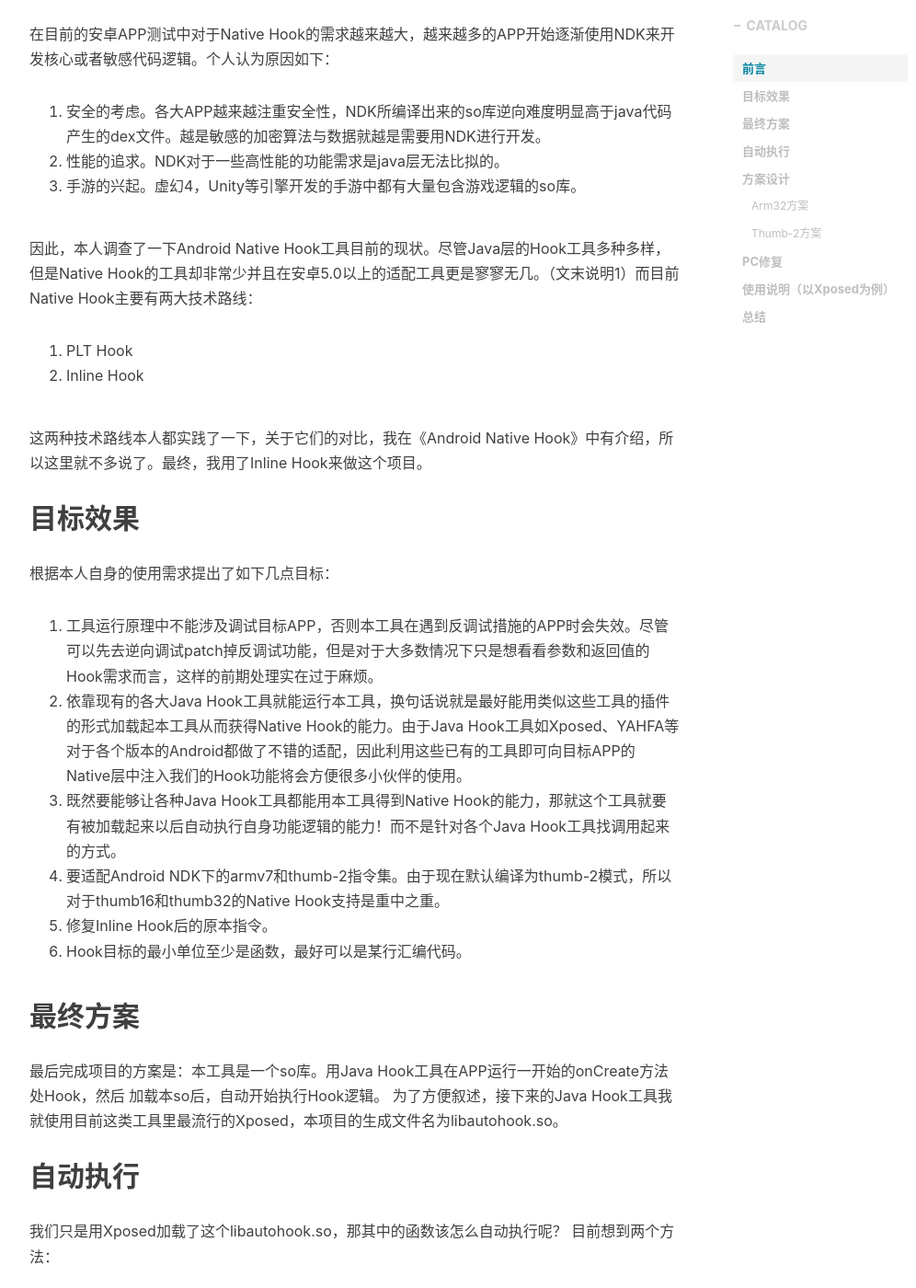
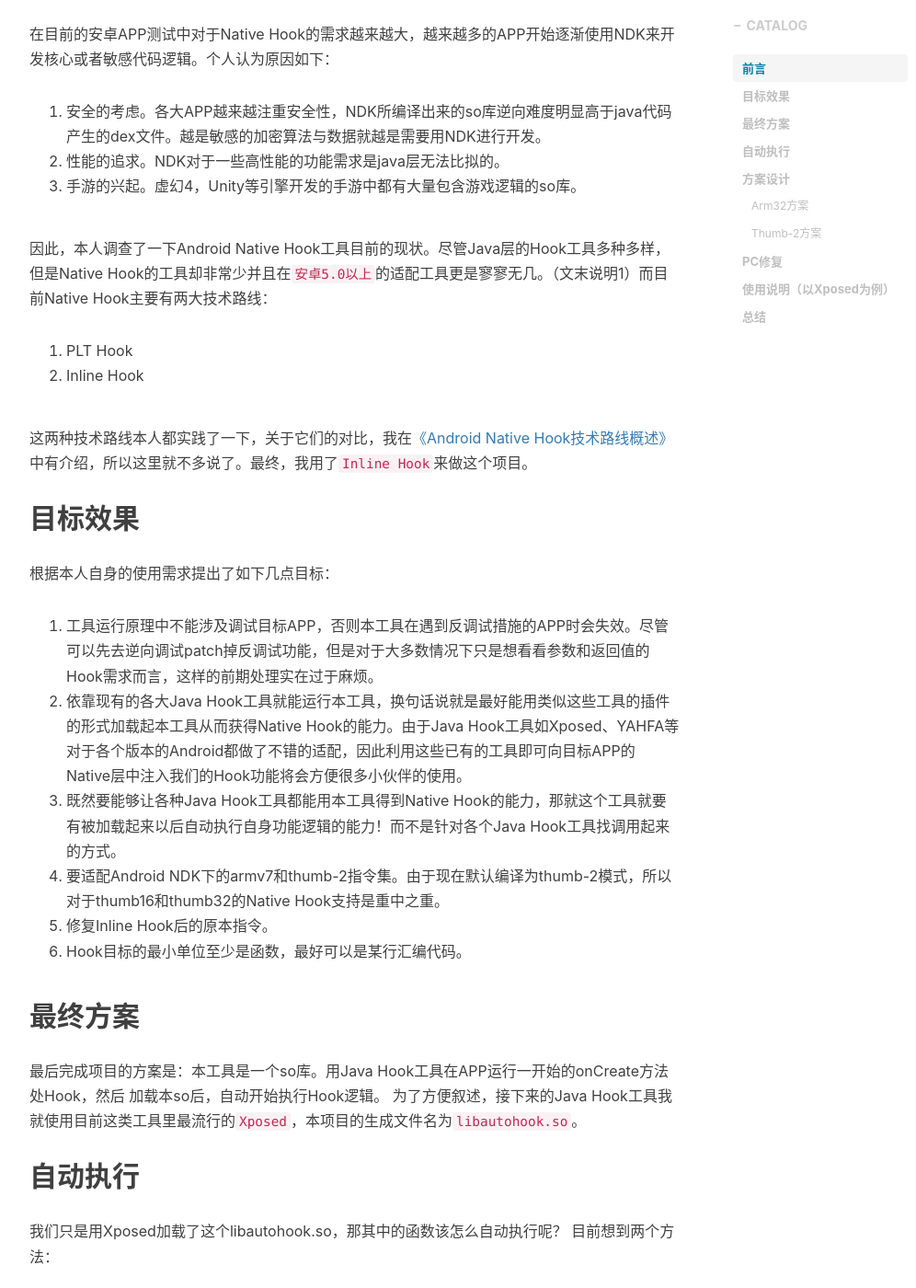
Before and after one commit to GToad/GToad.github.io, a Jekyll site: the page built from _posts/2018-07-06-Android-Native-Hook-Practice.markdown, in a window 1280 px wide and 1400 px high, scrolled down 724 px. Shown: the whole window at 92% size, without its empty margins (233-1229 px from the left). Built offline with Jekyll 4.4.1, drawn with Linux system fonts in a browser that asks for light colours; nearby versions of some CDN libraries; comment, search, counter and statistics services are not loaded; some of the changed text lies outside the part shown.

Commit message:
change article:android native hook.markdown

```diff
--- a/_posts/2018-07-06-Auto-Native-Hook.markdown
+++ b/_posts/2018-07-06-Android-Native-Hook-Practice.markdown
@@ -24,11 +24,11 @@ tags:
 2. 性能的追求。NDK对于一些高性能的功能需求是java层无法比拟的。
 3. 手游的兴起。虚幻4，Unity等引擎开发的手游中都有大量包含游戏逻辑的so库。
 
-因此，本人调查了一下Android Native Hook工具目前的现状。尽管Java层的Hook工具多种多样，但是Native Hook的工具却非常少并且在安卓5.0以上的适配工具更是寥寥无几。（文末说明1）而目前Native Hook主要有两大技术路线：
+因此，本人调查了一下Android Native Hook工具目前的现状。尽管Java层的Hook工具多种多样，但是Native Hook的工具却非常少并且在`安卓5.0以上`的适配工具更是寥寥无几。（文末说明1）而目前Native Hook主要有两大技术路线：
 1. PLT Hook
 2. Inline Hook
 
-这两种技术路线本人都实践了一下，关于它们的对比，我在《Android Native Hook》中有介绍，所以这里就不多说了。最终，我用了Inline Hook来做这个项目。
+这两种技术路线本人都实践了一下，关于它们的对比，我在[《Android Native Hook技术路线概述》](/2017/06/24/Android-Native-Hook/)中有介绍，所以这里就不多说了。最终，我用了`Inline Hook`来做这个项目。
 
 
 ## 目标效果
@@ -46,7 +46,7 @@ tags:
 
 最后完成项目的方案是：本工具是一个so库。用Java Hook工具在APP运行一开始的onCreate方法处Hook，然后
 加载本so后，自动开始执行Hook逻辑。
-为了方便叙述，接下来的Java Hook工具我就使用目前这类工具里最流行的Xposed，本项目的生成文件名为libautohook.so。
+为了方便叙述，接下来的Java Hook工具我就使用目前这类工具里最流行的`Xposed`，本项目的生成文件名为`libautohook.so`。
 
 
 ## 自动执行
```
Also changed, not shown: other parts of _posts/2018-07-06-Android-Native-Hook-Practice.markdown (+3 -3 lines).
